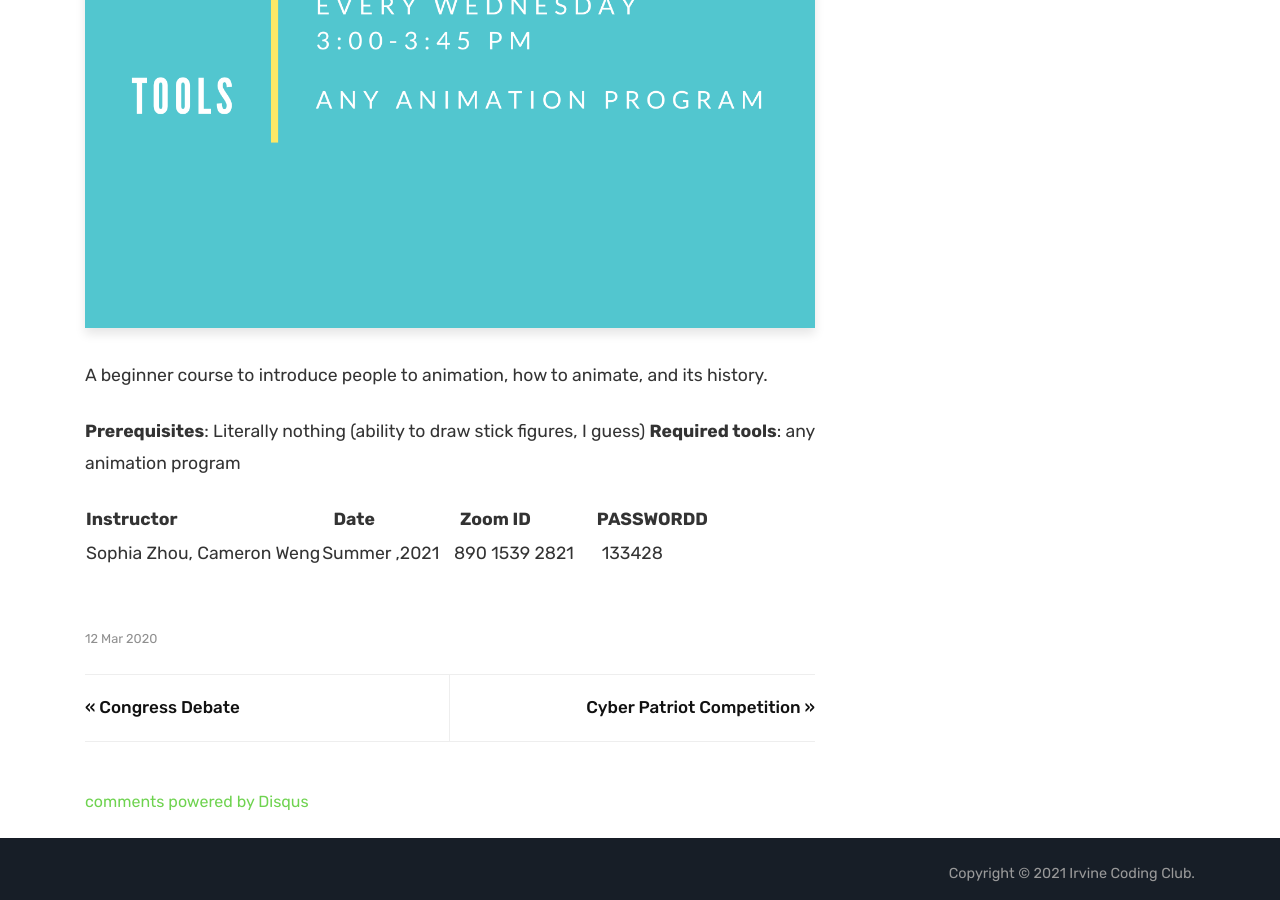
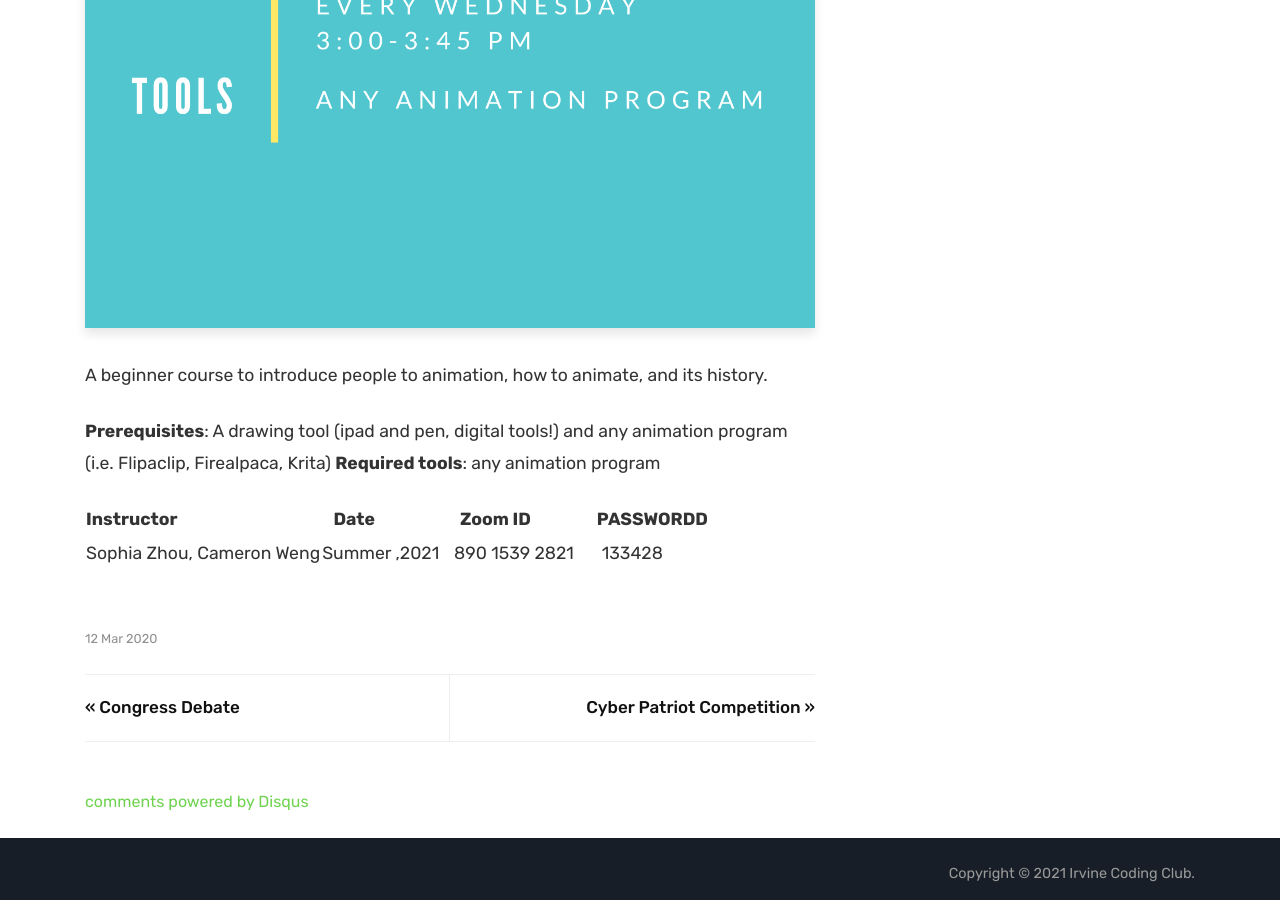
Before and after one commit to irvinecodingclub/irvinecodingclub.github.io, a Jekyll site: the page built from _posts/2020-03-12-introduction-to-animation.md, in a window 1280 px wide and 900 px high, scrolled down 987 px. Built offline with Jekyll 4.4.1, drawn with Linux system fonts in a browser that asks for light colours; comment, search, counter and statistics services are not loaded.

Commit message:
requirements

```diff
--- a/_posts/2020-03-12-introduction-to-animation.md
+++ b/_posts/2020-03-12-introduction-to-animation.md
@@ -10,7 +10,7 @@ course: true
 A beginner course to introduce people to animation, how to animate, and its history.
 
 
-**Prerequisites**: Literally nothing (ability to draw stick figures, I guess)
+**Prerequisites**: A drawing tool (ipad and pen, digital tools!) and any animation program (i.e. Flipaclip, Firealpaca, Krita)
 **Required tools**: any animation program
 
 
```
